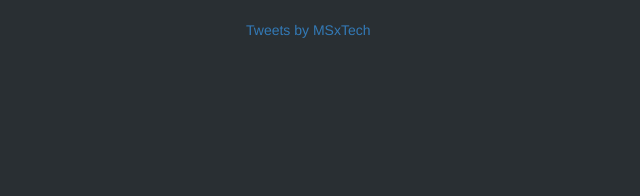
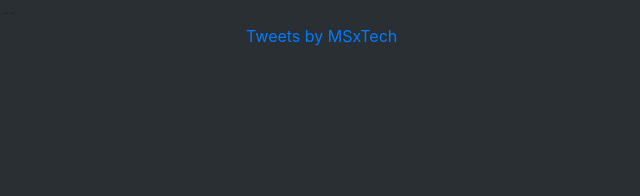
Before and after one commit to MisterSpex/MisterSpex.github.io, a Jekyll site: the page built from index.html, in a window 1280 px wide. Shown: the top 196 px of the page, without its empty margins (144-784 px from the left). Built offline with Jekyll 4.4.1, drawn with Linux system fonts in a browser that asks for light colours; comment, search, counter and statistics services are not loaded.

Commit message:
Update to bootstrap 4

```diff
--- a/_includes/header.html
+++ b/_includes/header.html
@@ -1,5 +1,5 @@
 <!DOCTYPE html>
-<html lang="en-US" prefix="og: http://ogp.me/ns#">
+<html lang="en">
 <head>
     <meta charset="UTF-8">
     <meta name="viewport" content="width=device-width, initial-scale=1">
@@ -9,10 +9,7 @@
     <link rel="icon" type="image/x-icon" href="">
 
     <!-- Incluce bootstrap -->
-    <link rel="stylesheet" href="https://maxcdn.bootstrapcdn.com/bootstrap/3.3.7/css/bootstrap.min.css" integrity="sha384-BVYiiSIFeK1dGmJRAkycuHAHRg32OmUcww7on3RYdg4Va+PmSTsz/K68vbdEjh4u" crossorigin="anonymous">
-    <link rel="stylesheet" href="https://maxcdn.bootstrapcdn.com/bootstrap/3.3.7/css/bootstrap-theme.min.css" integrity="sha384-rHyoN1iRsVXV4nD0JutlnGaslCJuC7uwjduW9SVrLvRYooPp2bWYgmgJQIXwl/Sp" crossorigin="anonymous">
-    <script src="https://maxcdn.bootstrapcdn.com/bootstrap/3.3.7/js/bootstrap.min.js" integrity="sha384-Tc5IQib027qvyjSMfHjOMaLkfuWVxZxUPnCJA7l2mCWNIpG9mGCD8wGNIcPD7Txa" crossorigin="anonymous"></script>
-
+    <link rel="stylesheet" href="https://maxcdn.bootstrapcdn.com/bootstrap/4.0.0-beta/css/bootstrap.min.css" integrity="sha384-/Y6pD6FV/Vv2HJnA6t+vslU6fwYXjCFtcEpHbNJ0lyAFsXTsjBbfaDjzALeQsN6M" crossorigin="anonymous">
     <link rel="stylesheet" href="assets/css/style.css">
 
     <script>window.twttr = (function(d, s, id) {
```
